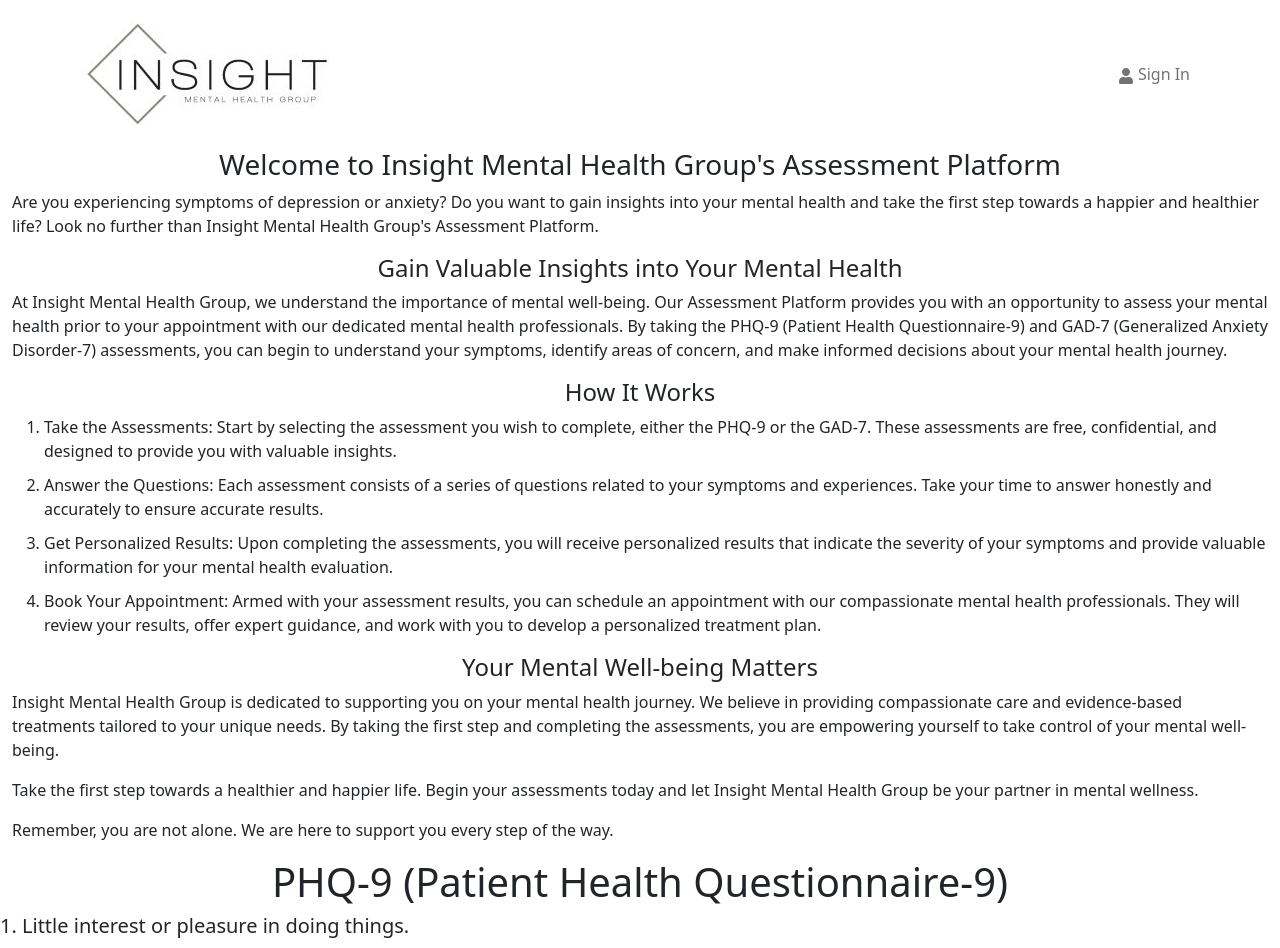
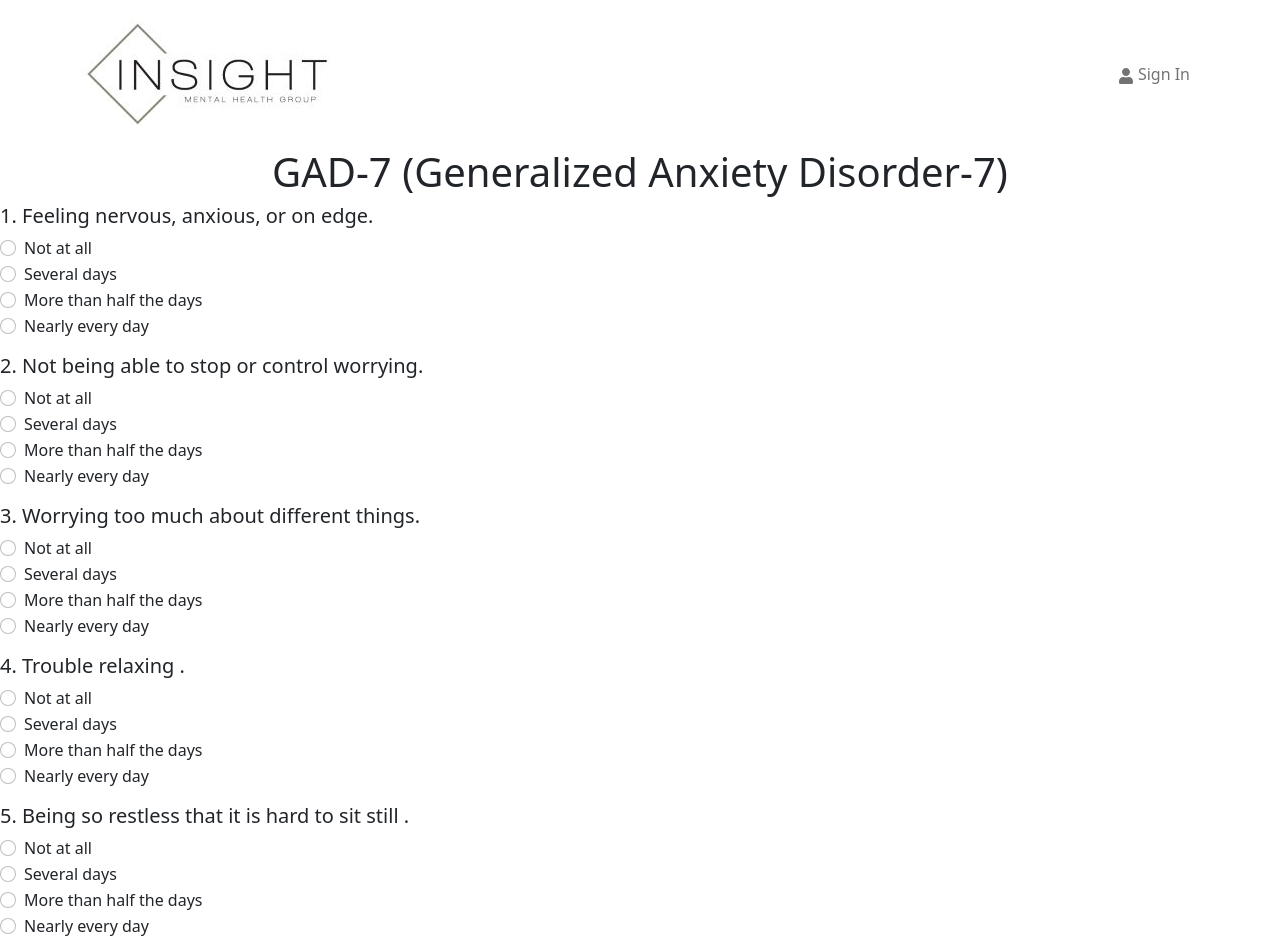
Before and after one commit to sfinnie5/mentalhealthassessments, a React (Create React App) app in the folder frontend/: page /gad7form in a window 1280 px wide. Shown: the top 948 px of the page. Built offline with nearby package versions, Linux system fonts and the light colour scheme.

Commit message:
added AssessmentReview page

```diff
--- a/frontend/src/App.js
+++ b/frontend/src/App.js
@@ -1,19 +1,71 @@
-import { BrowserRouter as Router, Route } from 'react-router-dom'
+// import { BrowserRouter as Router, Routes, Route } from 'react-router-dom'
+// import Header from './components/Header'
+// import Footer from './components/Footer'
+// import Phq9Form from './components/Phq9Form'
+// import GAD7Form from './components/GAD7Form'
+// import HomePage from './components/HomePage'
+// import { useState } from 'react'
+
+// let nextId = 1
+
+// const App = () => {
+//     const [submission, setSubmission] = useState([])
+//     const handleSubmit = (newAnswers) => {
+//         const newSubmission = { id: nextId++, answers: newAnswers }
+//         setSubmission([...submission, newSubmission])
+//     }
+//     const submissionList = submission.map((sub) => (
+//         <div key={sub.id}>
+//             <p>Assessment ID: {sub.id}</p>
+//             {Object.entries(sub.answers).map(([questionId, answer]) => (
+//                 <p key={questionId}>
+//                     Question {questionId}: {answer}
+//                 </p>
+//             ))}
+//         </div>
+//     ))
+//     return (
+//         <Router>
+//             <Header />
+//             <Routes>
+//                 <Route exact path='/' element={<HomePage />} />
+//                 <Route path='/phq9form' element={<Phq9Form onSubmit={handleSubmit} />} />
+//                 <Route path='/gad7form' element={<GAD7Form onSubmit={handleSubmit} />} />
+
+//             </Routes>
+
+
+//             <div className='assessment-list'>
+//                 <h2>Prior Assessments:</h2>
+//                 {submissionList}
+//             </div>
+//             <Footer />
+//         </Router>
+//     )
+// }
+
+// export default App
+
+import { BrowserRouter as Router, Routes, Route, Link } from 'react-router-dom'
+import { useState } from 'react'
+
 import Header from './components/Header'
 import Footer from './components/Footer'
 import Phq9Form from './components/Phq9Form'
-// import GAD7Form from './components/GAD7Form'
+import GAD7Form from './components/GAD7Form'
 import HomePage from './components/HomePage'
-import { useState } from 'react'
+import AssessmentReview from './components/AssessmentReview'
 
 let nextId = 1
 
 const App = () => {
   const [submission, setSubmission] = useState([])
+
   const handleSubmit = (newAnswers) => {
     const newSubmission = { id: nextId++, answers: newAnswers }
     setSubmission([...submission, newSubmission])
   }
+
   const submissionList = submission.map((sub) => (
     <div key={sub.id}>
       <p>Assessment ID: {sub.id}</p>
@@ -22,14 +74,20 @@
           Question {questionId}: {answer}
         </p>
       ))}
+      <Link to={`/review/${sub.id}`}>Review Assessment</Link>
     </div>
   ))
+
   return (
     <Router>
       <Header />
-            <HomePage />
-            <Phq9Form onSubmit={handleSubmit} />
-            {/* <GAD7Form onSubmit={handleSubmit} /> */}
+      <Routes>
+        <Route exact path='/' element={<HomePage />} />
+        <Route path='/phq9form' element={<Phq9Form onSubmit={handleSubmit} />} />
+        <Route path='/gad7form' element={<GAD7Form onSubmit={handleSubmit} />} />
+        <Route path='/review/:id' element={<AssessmentReview submissions={submission} />} />
+      </Routes>
+
       <div className='assessment-list'>
         <h2>Prior Assessments:</h2>
         {submissionList}
--- /dev/null
+++ b/frontend/src/components/AssessmentReview.jsx
@@ -0,0 +1,24 @@
+import { useParams } from 'react-router-dom';
+
+const AssessmentReview = ({ submissions }) => {
+  const { id } = useParams();
+
+  const submission = submissions.find((sub) => sub.id === parseInt(id));
+
+  if (!submission) {
+    return <p>Assessment not found</p>;
+  }
+
+  return (
+    <div>
+      <h3>Assessment ID: {submission.id}</h3>
+      {Object.entries(submission.answers).map(([questionId, answer]) => (
+        <p key={questionId}>
+          Question {questionId}: {answer}
+        </p>
+      ))}
+    </div>
+  );
+};
+
+export default AssessmentReview;
--- a/frontend/src/components/GAD7Form.jsx
+++ b/frontend/src/components/GAD7Form.jsx
@@ -1,4 +1,4 @@
-import { Col, Form, FormGroup, Label, Button, Input } from 'reactstrap'
+import { Container, Row, Col, Form, FormGroup, Label, Button, Input } from 'reactstrap'
 import { useState } from 'react'
 import SubmitModal from './SubmitModal'
 
```
Also changed, not shown: frontend/src/components/HomePage.jsx (renamed from frontend/src/components/HomePage.js). Lines whose indentation alone changed are shown as unchanged.
